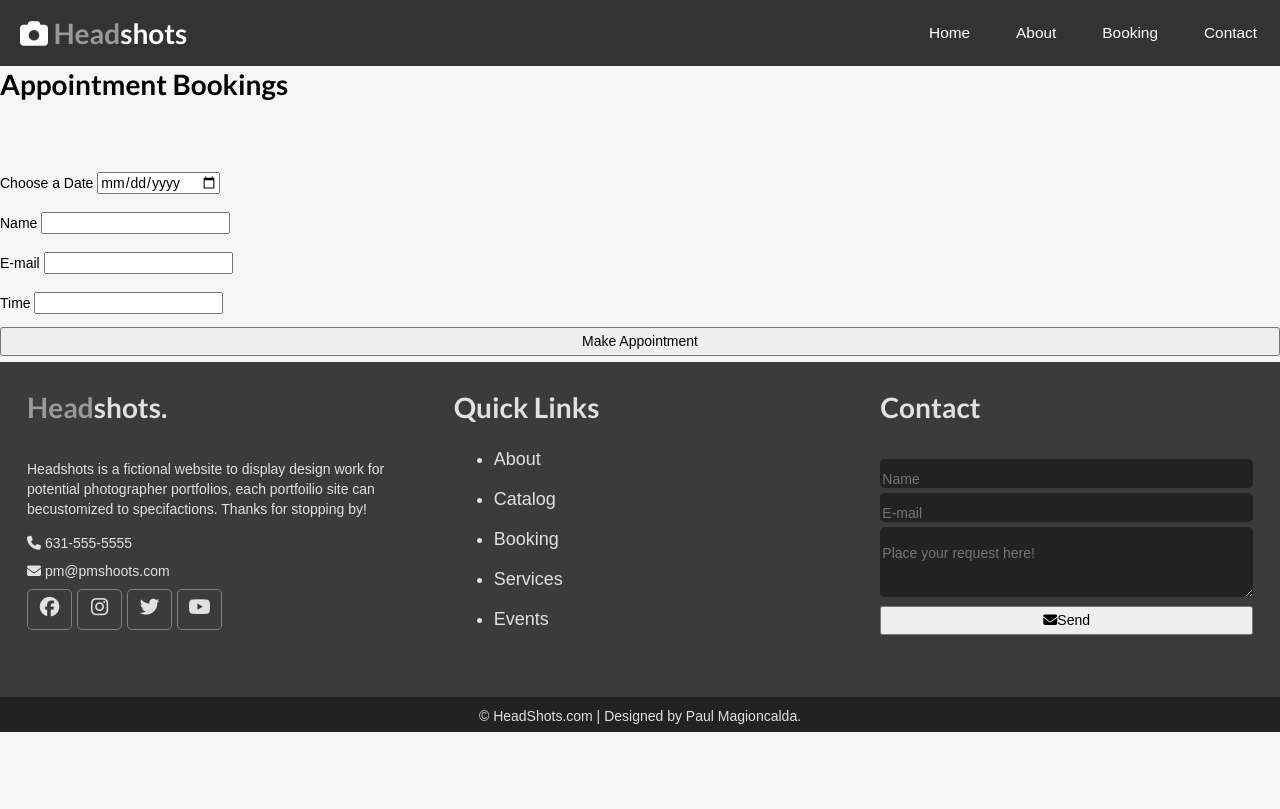
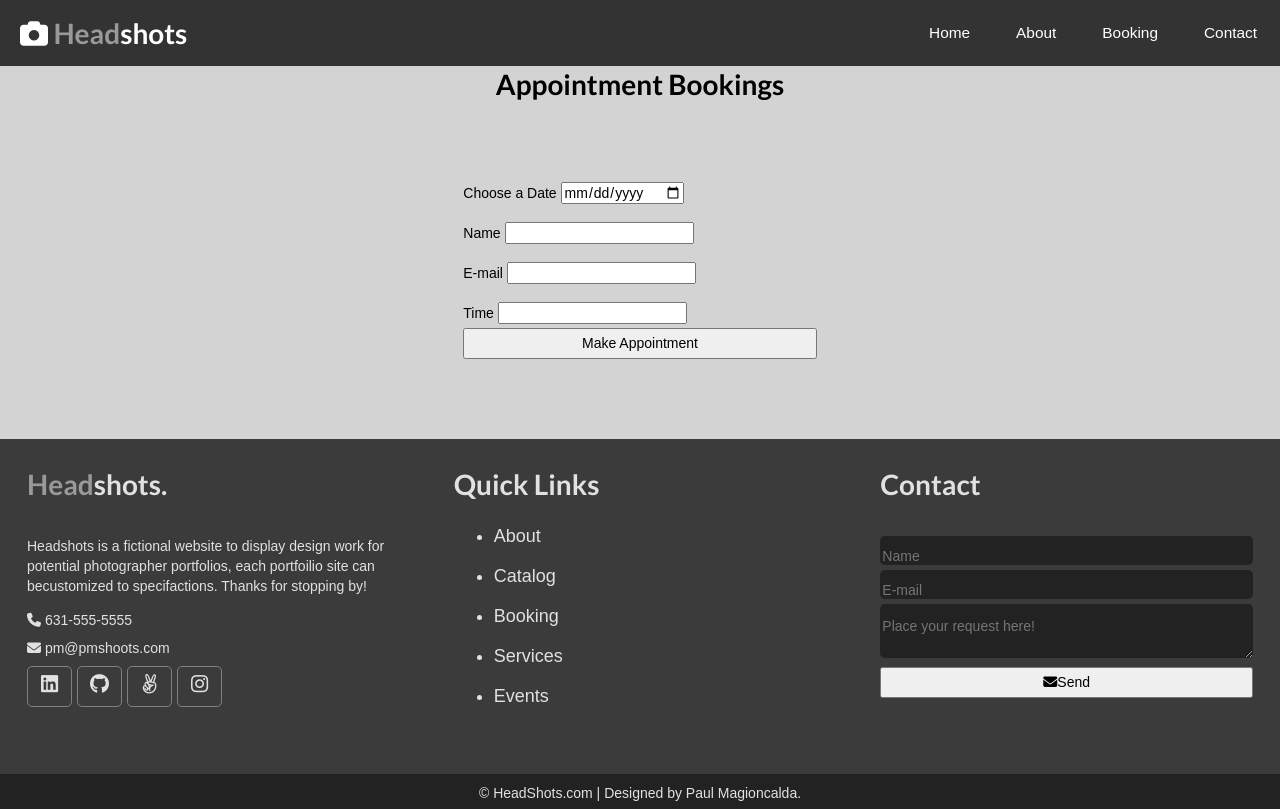
Before and after one commit to saintpab1o/photographer-portfolio, a React (Create React App) app in the folder frontend/: page /#/booking in a window 1280 px wide. Built offline with nearby package versions, Linux system fonts and the light colour scheme.

Commit message:
Booking Css

```diff
--- a/frontend/src/App.js
+++ b/frontend/src/App.js
@@ -7,7 +7,7 @@ import Splash from './components/Splash';
 // import Catalog from './components/Catalog';
 import Booking from './components/Booking';
 // import Calender from './components/Calender';
-import { Route } from 'react-router-dom';
+import { Route, } from 'react-router-dom';
 import Wtfcity from './components/Wtfcity';
 import Halloween from './components/Halloween';
 
--- a/frontend/src/components/Booking.js
+++ b/frontend/src/components/Booking.js
@@ -55,7 +55,7 @@ class Booking extends React.Component {
       time: this.state.time,
     };
     axios
-      .post(`/send`, data)
+      .post(`/booking`, data)
       .then((rest) => {
         this.setState(
           {
--- a/frontend/src/components/Contact.js
+++ b/frontend/src/components/Contact.js
@@ -93,16 +93,16 @@ class Contact extends React.Component{
 
                 <div className="socials">
                   <span>
-                    <i className="fab fa-facebook"></i>
+                    <i className="fab fa-linkedin"></i>
+                  </span>
+                  <span>
+                    <i className="fab fa-github"></i>
+                  </span>
+                  <span>
+                    <i className="fab fa-angellist"></i>
                   </span>
                   <span>
                     <i className="fab fa-instagram"></i>
-                  </span>
-                  <span>
-                    <i className="fab fa-twitter"></i>
-                  </span>
-                  <span>
-                    <i className="fab fa-youtube"></i>
                   </span>
                 </div>
               </div>
@@ -157,7 +157,7 @@ class Contact extends React.Component{
                       value={this.state.message}
                       onChange={this.handleMessage}
                     ></textarea>
-                    <div className={this.state.sent ? 'msgAppear': 'msg'}>
+                    <div className={this.state.sent ? 'messageShow': 'message'}>
                     Message has been sent!
                     </div>
                     <button type="submit" className="btn btn-big contact-btn">
--- a/frontend/src/css/Booking.css
+++ b/frontend/src/css/Booking.css
@@ -3,19 +3,26 @@ body{
    margin:0;
 
 }
+.booking-heading{
+text-align: center;
+ background-color: lightgray;
+}
+.booking-form-container {
+  background-color: lightgray;
 
-.booking-form-container {
+ padding: 80px 0;
+  display: flex;
 
- padding: 70px 0;
-  /* border: 3px solid green; */
-  text-align: center;
+  justify-content: center;
+ align-items: center;
+
 
 
 }
 
 .booking-date-text{
    float: left;
-   /* border: 3px solid red; */
+/* border: 3px solid blue; */
 }
 
 .booking-name-text{
@@ -43,10 +50,7 @@ body{
 .calender-active{
    display: block;
    margin-top: 20px;
-
-  border: 3px solid green;
-
-
+   border: 3px solid green;
    height: 320px;
    width: 320px;
 
--- a/frontend/src/css/Contact.css
+++ b/frontend/src/css/Contact.css
@@ -112,7 +112,7 @@ html , body{
 
 .contact-input-message{
     font-family: sans-serif;
-    line-height: 2rem;
+    line-height: 20px;
 }
 
 .text-input{
@@ -126,8 +126,8 @@ html , body{
 
 .btn-big{
     margin-top: 1%;
-    padding: .3rem;
-    line-height: 1.2rem;
+    padding: 5px;
+    line-height: 17px;
 }
 
 .btn:hover{
@@ -149,11 +149,11 @@ html , body{
     }
 }
 
-.msg{
+.message{
     display:none
 }
 
-.msgAppear{
+.messageShow{
     display:block;
     color:white;
 }
--- a/frontend/src/css/Header.css
+++ b/frontend/src/css/Header.css
@@ -39,7 +39,7 @@ header ul{
 }
 
 .showing{
-    max-height: 100em;
+    max-height: 100%;
 }
 
 header ul li{
```
Also changed, not shown: 2 other files (tests, documents, lock files or other folders).
